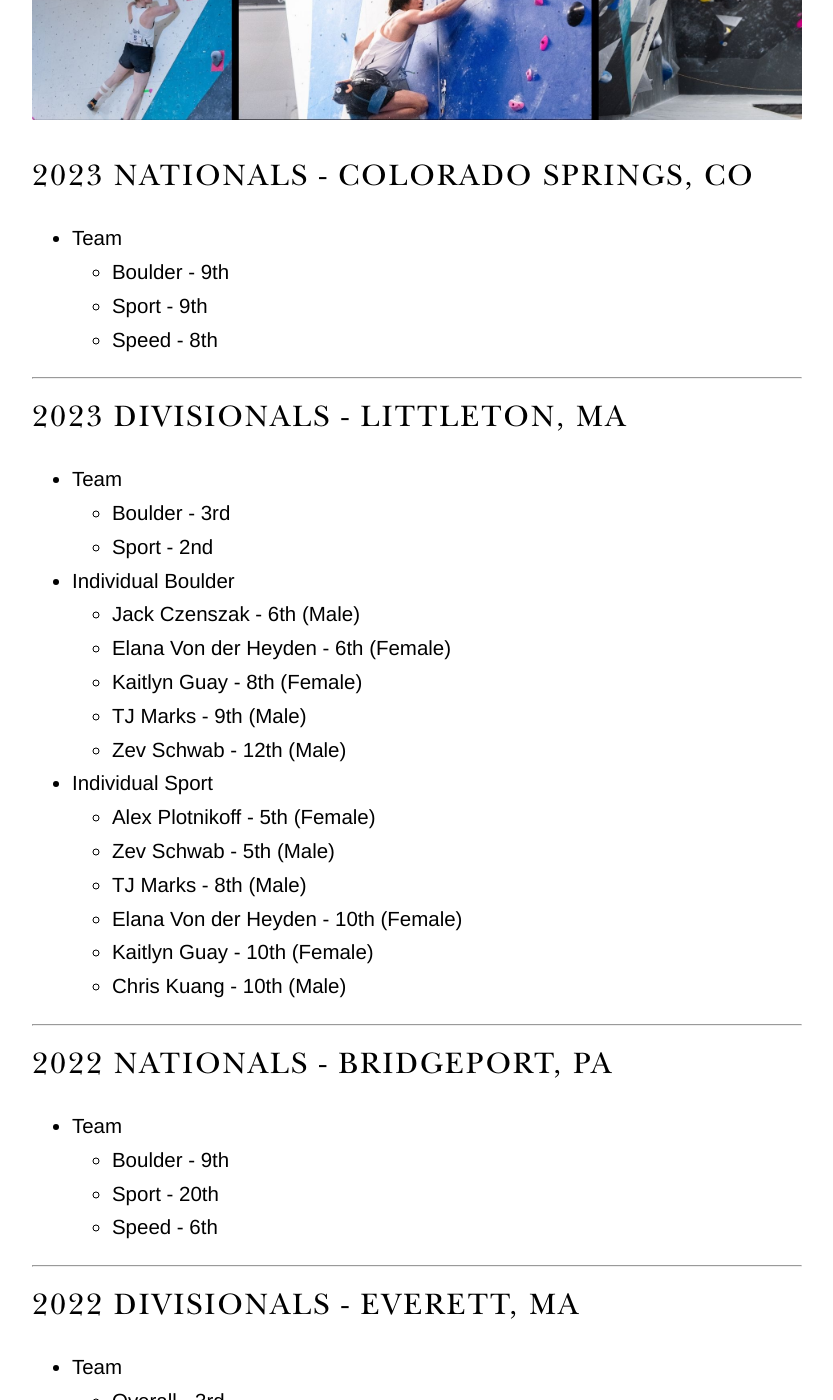
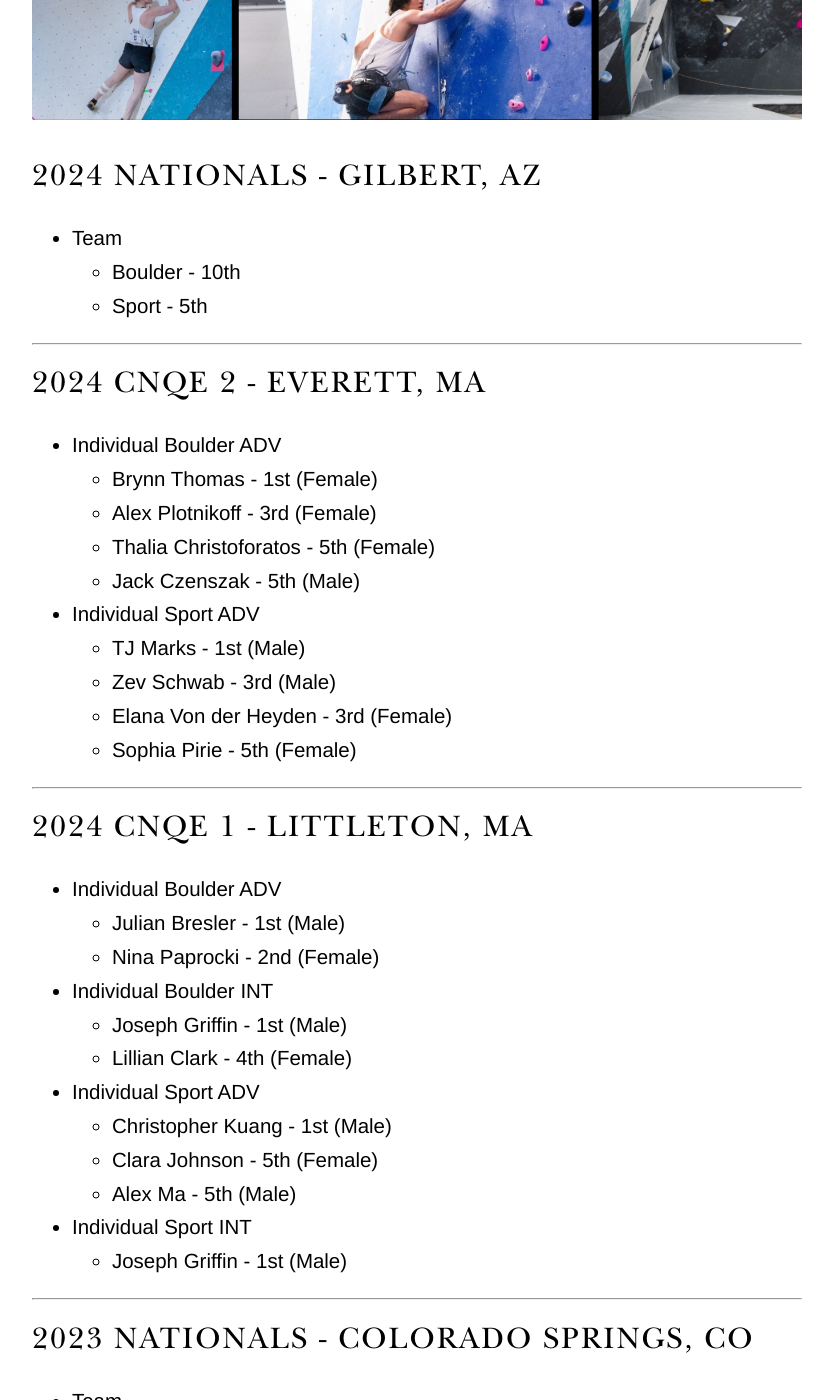
Before and after one commit to NortheasternClimbing/northeasternclimbing.github.io, a Jekyll site: the page built from team/results.md, in a window 1280 px wide and 1400 px high, scrolled down 773 px. Shown: the whole window, without its empty margins (223-1056 px from the left). Built offline with Jekyll 4.4.1, drawn with Linux system fonts in a browser that asks for light colours.

Commit message:
Update results.md

```diff
--- a/team/results.md
+++ b/team/results.md
@@ -3,6 +3,47 @@ title: Results
 layout: team
 ---
 ![Nationals Roster 2022](/images/Nattis24Collage.jpg)
+
+## 2024 Nationals - Gilbert, AZ
+* Team
+  * Boulder - 10th
+  * Sport - 5th
+
+---
+
+## 2024 CNQE 2 - Everett, MA
+* Individual Boulder ADV
+  * Brynn Thomas - 1st (Female)
+  * Alex Plotnikoff - 3rd (Female)
+  * Thalia Christoforatos - 5th (Female)
+  * Jack Czenszak - 5th (Male)
+
+* Individual Sport ADV
+  * TJ Marks - 1st (Male)
+  * Zev Schwab - 3rd (Male)
+  * Elana Von der Heyden - 3rd (Female)
+  * Sophia Pirie - 5th (Female)
+
+---
+
+## 2024 CNQE 1 - Littleton, MA
+* Individual Boulder ADV
+  * Julian Bresler - 1st (Male)
+  * Nina Paprocki - 2nd (Female)
+
+* Individual Boulder INT
+  * Joseph Griffin - 1st (Male)
+  * Lillian Clark - 4th (Female)
+
+* Individual Sport ADV
+  * Christopher Kuang - 1st (Male)
+  * Clara Johnson - 5th (Female)
+  * Alex Ma - 5th (Male)
+
+* Individual Sport INT
+  * Joseph Griffin - 1st (Male)
+
+---
 
 ## 2023 Nationals - Colorado Springs, CO
 * Team
```
